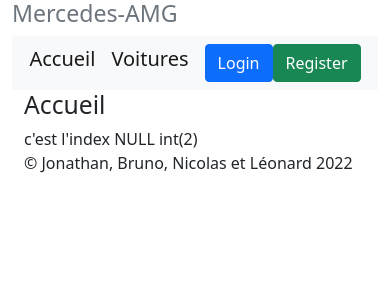
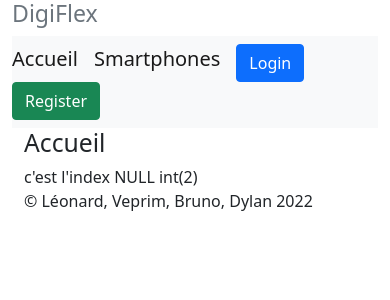
Before and after one commit to ETML-Leonard/P_Smartphone, a PHP site: page / in a window 390 px wide. Shown: the top 300 px of the page. Run offline with PHP 8.4, Linux system fonts and the light colour scheme; data that the repository does not hold is empty; some libraries are stand-ins or nearby versions.

Commit message:
modification de la databse et de l'index et de la liste des smartphones

```diff
--- a/dataBase-v3.sql
+++ b/dataBase-v3.sql
@@ -13,8 +13,10 @@
 -- ________________
 
 
-create database if not exists Smartphone_MLD DEFAULT CHARACTER SET utf8 COLLATE utf8_general_ci;
-use Smartphone_MLD;
+CREATE DATABASE IF NOT EXISTS db_Smartphones DEFAULT CHARACTER SET utf8 COLLATE utf8_general_ci;
+
+CREATE USER IF NOT EXISTS 'dbUser_Smartphones'@'localhost' IDENTIFIED BY '.Etml-';
+GRANT SELECT, INSERT, UPDATE, DELETE ON `db_Smartphones`.* TO 'dbUser_Smartphones'@'localhost';
 
 
 -- Tables Section
--- a/index.php
+++ b/index.php
@@ -4,7 +4,7 @@
  * ETML
  * Auteur :  Jonathan Dale
  * Date: 01.04.2022
- * Site web en MVC et orienté objet sur les Mercedes AMG
+ * Site web en MVC et orienté objet sur les Smartphones
  */
 
 $debug = true;
--- a/view/footer.php
+++ b/view/footer.php
@@ -1,6 +1,6 @@
 <!-- Site footer -->
 <footer class="footer">
-    <p>&copy; Jonathan, Bruno, Nicolas et Léonard 2022</p>
+    <p>&copy; Léonard, Veprim, Bruno, Dylan 2022</p>
 </footer>
 
 </div> <!-- /container -->
--- a/view/head.php
+++ b/view/head.php
@@ -8,7 +8,7 @@
 <html lang="fr">
 <head>
     <meta charset="utf-8">
-    <title>AMG<?php if(isset( $_GET["action"])) echo " :: " . $_GET["action"] ?></title>
+    <title>DigiFlex<?php if(isset( $_GET["action"])) echo " :: " . $_GET["action"] ?></title>
 
     <!-- Bootstrap core CSS -->
     <link href="resources/css/bootstrap.min.css" rel="stylesheet">
--- a/view/header.php
+++ b/view/header.php
@@ -1,4 +1,4 @@
 <div class="container">
 
     <div class="masthead">
-        <h3 class="text-muted">Mercedes-AMG</h3>
+        <h3 class="text-muted">DigiFlex</h3>
--- a/view/menu.php
+++ b/view/menu.php
@@ -1,7 +1,7 @@
 <nav class="d-flex justify-content-center navbar navbar-expand-lg navbar-light bg-light">
     <ul class="nav nav-justified">
         <li><a class="navbar-brand" href="index.php?controller=home&action=index">Accueil</a></li>
-        <li><a class="navbar-brand" href="index.php?controller=car&action=list&carIndex=1">Voitures</a></li>
+        <li><a class="navbar-brand" href="index.php?controller=car&action=list&carIndex=1">Smartphones</a></li>
         <?php
         if (isset($_SESSION['user'])) {
                 echo "<li><a class=\"btn btn-dark\">Logout</a></li>";
```
Also changed, not shown: model/database.php (+3 -43 lines), database.sql (deleted).
